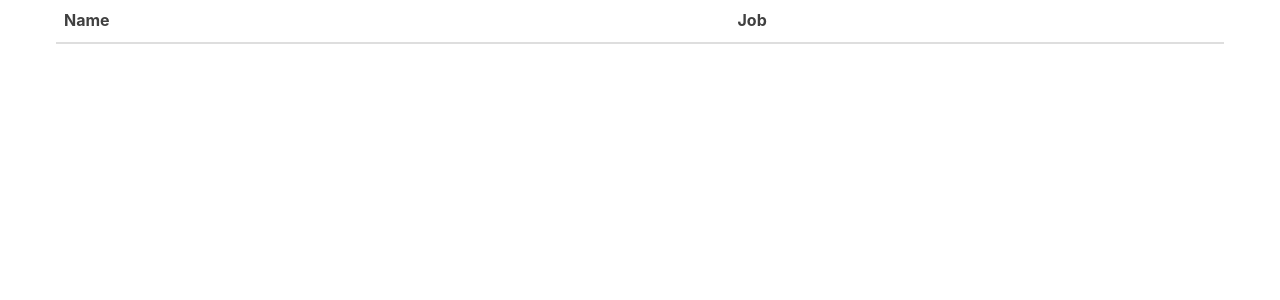
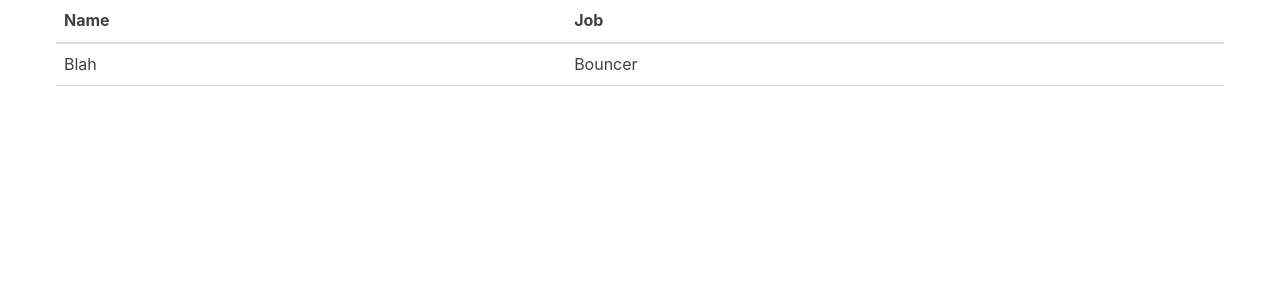
Before and after one commit to giacomo9999/rascia-react-190515, a React (Create React App) app: page / in a window 1280 px wide. Shown: the top 300 px of the page. Built offline with nearby package versions, Linux system fonts and the light colour scheme.

Commit message:
I am an idiot.

```diff
--- a/src/Table.js
+++ b/src/Table.js
@@ -12,16 +12,23 @@ const TableHeader = () => {
 };
 
 const TableBody = props => {
-  return <tbody />;
+  console.log("Table Body Props:", props.characterData);
+  return (
+    <tr>
+      <td>Blah</td>
+      <td>Bouncer</td>
+    </tr>
+  );
 };
 
 class Table extends Component {
   render() {
-    const characterData = this.props;
+    // const characterData = this.props;
+    console.log("Table props:", this.props);
     return (
       <table>
         <TableHeader />
-        <TableBody characterData={characterData} />
+        <TableBody characterData={this.props} />
       </table>
     );
   }
```
